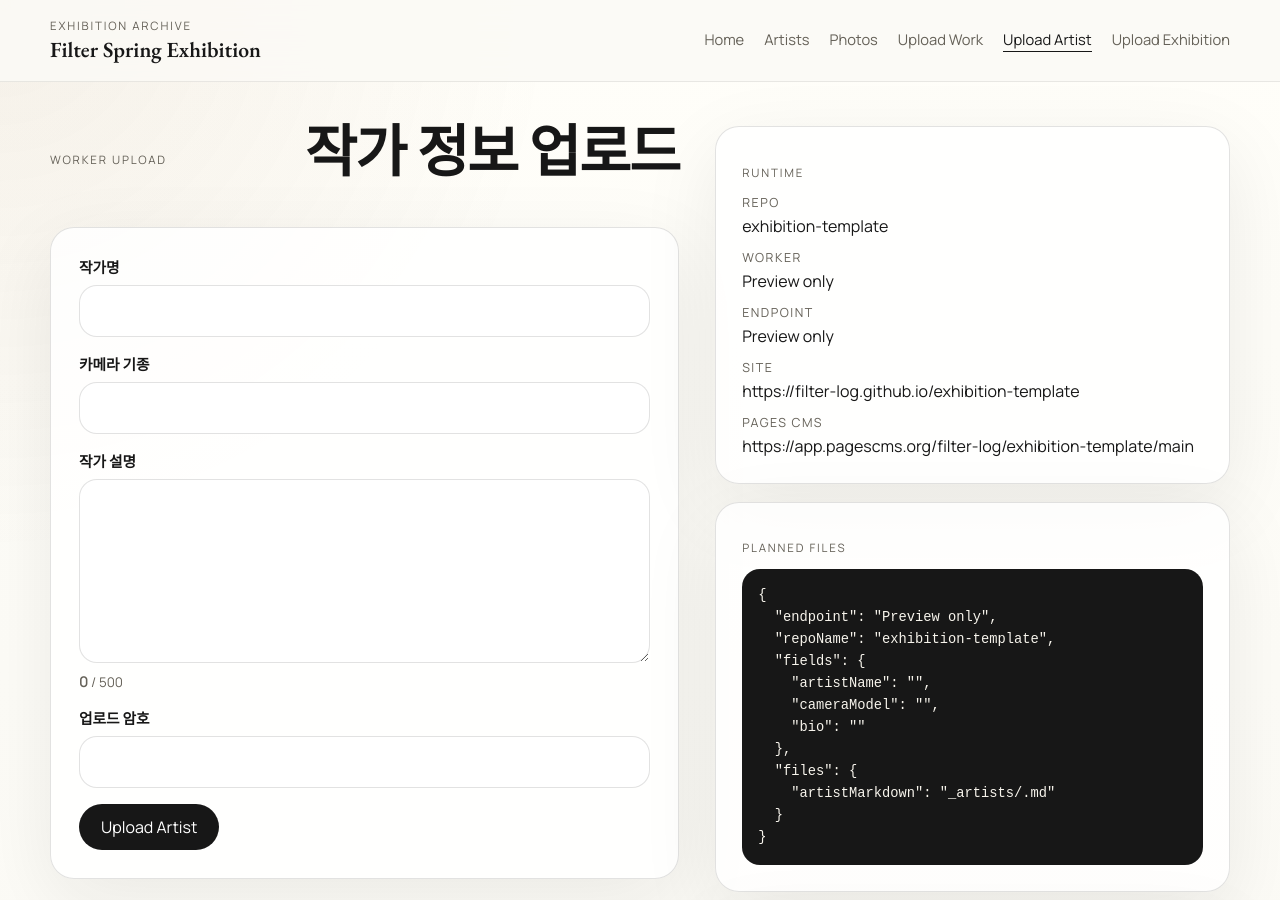
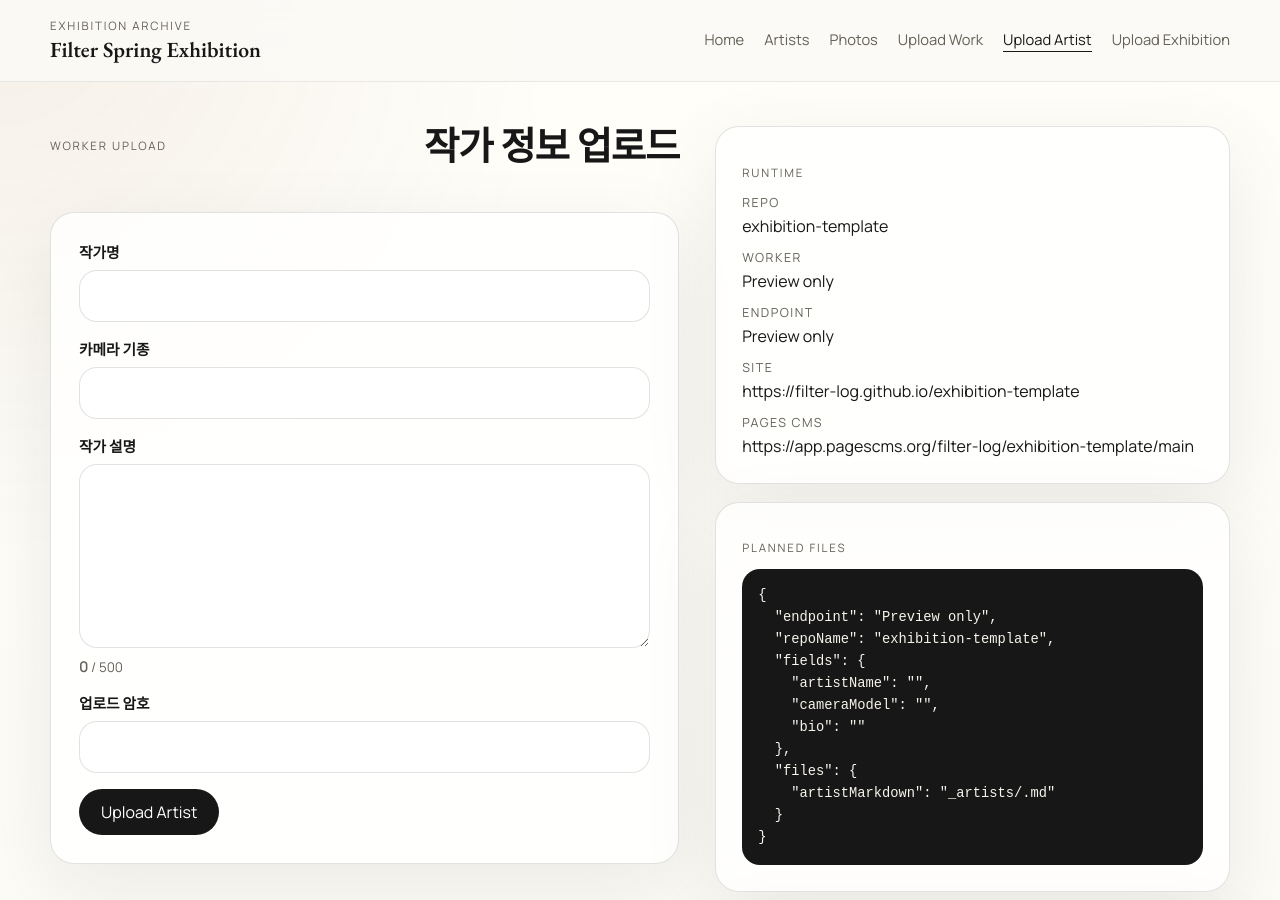
Before and after one commit to filter-log/exhibition-template, a Jekyll site: the page built from upload/artist/index.html, in a window 1280 px wide and 900 px high. Built offline with Jekyll 4.4.1, drawn with Linux system fonts in a browser that asks for light colours.

Commit message:
Reduce desktop upload heading size

```diff
--- a/assets/css/site.css
+++ b/assets/css/site.css
@@ -426,7 +426,7 @@ textarea {
 }
 
 .upload-page .page-header h1 {
-  font-size: clamp(2.35rem, 4.4vw, 4.1rem);
+  font-size: clamp(1.9rem, 3vw, 3rem);
 }
 
 .detail-actions {
```
